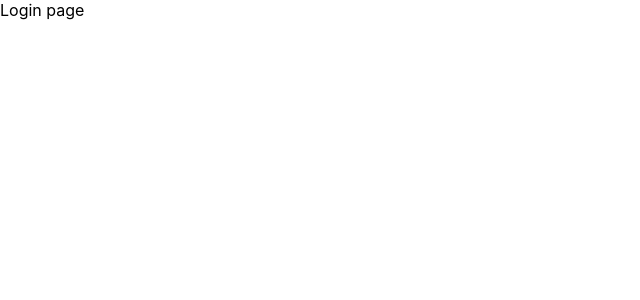
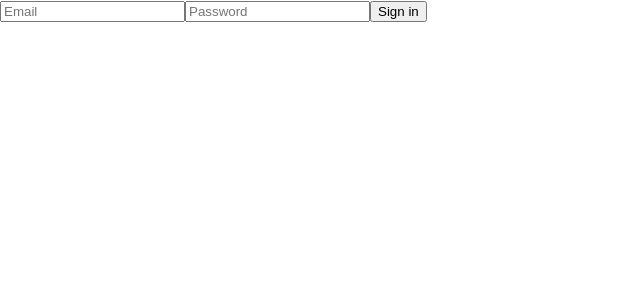
Before and after one commit to imnhsang/intro-reactjs, a React (Create React App) app in the folder login-register_page/: page /login in a window 1280 px wide. Shown: the top 300 px of the page, without its empty margins (0-640 px from the left). Built offline with nearby package versions, Linux system fonts and the light colour scheme; the HTML template or start-up script is replaced by a standard one.

Commit message:
update flow auth

```diff
--- a/login-register_page/src/App.js
+++ b/login-register_page/src/App.js
@@ -12,6 +12,7 @@ function App() {
 				<PrivateRoute exact path='/' component={Home}></PrivateRoute>
 				<Route exact path='/login' component={Login}></Route>
 				<Route exact path='/register' component={Register}></Route>
+
 				<Route exact path='*' component={Login}></Route>
 			</Switch>
 		</Router>
--- a/login-register_page/src/components/00.Home/index.js
+++ b/login-register_page/src/components/00.Home/index.js
@@ -1,7 +1,23 @@
 import React from 'react'
+import styled from 'styled-components'
+import { useHistory } from 'react-router-dom'
+import { clearStorage } from '../../utils/utils'
+const SignoutButton = styled.button``
 
 const Home = () => {
-	return <div>Home page</div>
+	const history = useHistory()
+
+	const handleSignout = () => {
+		clearStorage()
+		history.replace('login')
+	}
+
+	return (
+		<>
+			<div>Home page</div>
+			<SignoutButton onClick={handleSignout}>Sign out</SignoutButton>
+		</>
+	)
 }
 
 export default Home
--- a/login-register_page/src/components/auth/Login/index.js
+++ b/login-register_page/src/components/auth/Login/index.js
@@ -1,13 +1,9 @@
 import React from 'react'
-import { isAuthenticated } from '../../../utils/utils'
-import { Redirect } from 'react-router-dom'
+import LoginForm from './presentational/Form.Login'
 
-const Login = () => {
-	if (isAuthenticated()) {
-		return <Redirect to='/' />
-	}
-
-	return <div>Login page</div>
+const Login = ({ location }) => {
+	const referer = location.state || '/'
+	return <LoginForm referer={referer}></LoginForm>
 }
 
 export default Login
--- /dev/null
+++ b/login-register_page/src/components/auth/Login/presentational/Form.Login.js
@@ -0,0 +1,46 @@
+import React, { useState } from 'react'
+import styled from 'styled-components'
+import { Redirect, useHistory } from 'react-router-dom'
+import EmailInput from './Input.Email'
+import PasswordInput from './Input.Password'
+
+import { isAuthenticated } from '../../../../utils/utils'
+import { setAccountToStorage } from '../../../../utils/utils'
+
+const ButtonSignin = styled.button``
+
+const LoginModal = ({ referer }) => {
+	const [email, setEmail] = useState('')
+	const [password, setPassword] = useState('')
+
+	const history = useHistory()
+
+	const handleChangeEmail = (e) => {
+		setEmail(e.target.value)
+	}
+
+	const handleChangePassword = (e) => {
+		setPassword(e.target.value)
+	}
+
+	const handleLogin = () => {
+		if (email === 'user@mail.com' && password === '123456') {
+			setAccountToStorage(email)
+			history.replace(referer)
+		}
+	}
+
+	if (isAuthenticated()) {
+		return <Redirect to={referer} />
+	}
+
+	return (
+		<>
+			<EmailInput email={email} onChange={handleChangeEmail} />
+			<PasswordInput password={password} onChange={handleChangePassword} />
+			<ButtonSignin onClick={handleLogin}>Sign in</ButtonSignin>
+		</>
+	)
+}
+
+export default LoginModal
--- /dev/null
+++ b/login-register_page/src/components/auth/Login/presentational/Input.Email.js
@@ -0,0 +1,10 @@
+import React from 'react'
+import styled from 'styled-components'
+
+const Input = styled.input``
+
+const EmailInput = ({ onChange }) => {
+	return <Input type='text' placeholder='Email' onChange={onChange}></Input>
+}
+
+export default EmailInput
--- /dev/null
+++ b/login-register_page/src/components/auth/Login/presentational/Input.Password.js
@@ -0,0 +1,12 @@
+import React from 'react'
+import styled from 'styled-components'
+
+const Input = styled.input``
+
+const PasswordInput = ({ onChange }) => {
+	return (
+		<Input type='password' placeholder='Password' onChange={onChange}></Input>
+	)
+}
+
+export default PasswordInput
--- a/login-register_page/src/utils/utils.js
+++ b/login-register_page/src/utils/utils.js
@@ -1,3 +1,7 @@
+export function setAccountToStorage(id) {
+	localStorage.setItem('account', id)
+}
+
 export const getAccountFromStorage = () => {
 	const account = localStorage.getItem('account')
 	return account
@@ -6,3 +10,7 @@ export const getAccountFromStorage = () => {
 export const isAuthenticated = () => {
 	return getAccountFromStorage()
 }
+
+export const clearStorage = () => {
+  localStorage.clear()
+}
```
